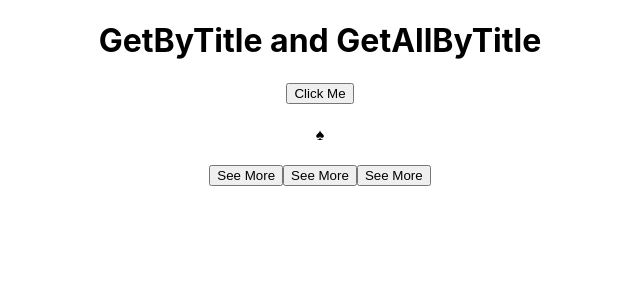
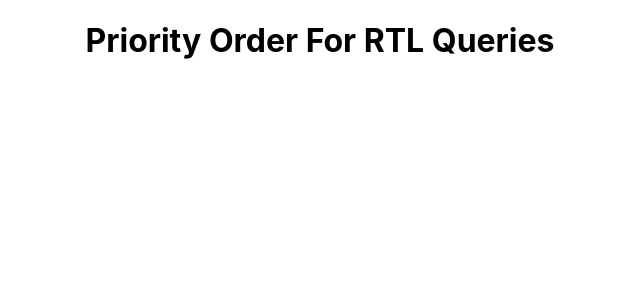
Before and after one commit to muazimmaqbool/React_Testing_Library, a React (Create React App) app: page / in a window 1280 px wide. Shown: the top 300 px of the page, without its empty margins (320-960 px from the left). Built offline with nearby package versions, Linux system fonts and the light colour scheme.

Commit message:
Priority order of rtl queries

```diff
--- /dev/null
+++ b/src/21_Priority_Order_RTL_Queries/Priority_Order_RTL_Queries.jsx
@@ -0,0 +1,29 @@
+import React from 'react'
+
+//lec #29 is skipped its about getByAltText and getAllByAltText (its not important and used very less)
+
+//lec #30 (important)
+//RTL: react testing library queries
+/*
+->In this part we will see which RTL Queries we should use while testing an element
+  either by id, title, role etc
+
+  ->The first priority is given to test an element by role i.e getByRole
+  then if role is not present then by label Text i.e getByLabel then > placeholder Text then by> text etc
+
+  see official documentation for react testing library and inside queries section you will see in which order
+  they are defined //https://testing-library.com/docs/queries/about
+  ->follow that pattern
+*/
+
+
+const Priority_Order_RTL_Queries = () => {
+  return (
+    <div>
+        <h1>Priority Order For RTL Queries</h1>
+
+    </div>
+  )
+}
+
+export default Priority_Order_RTL_Queries
--- a/src/App.js
+++ b/src/App.js
@@ -21,6 +21,7 @@ import GetByTestId_GetAllByTestId from './17_getByTextId_getAllByTextId/GetByTes
 import OverRidingTestId from "./18_OverridingTestId/OverRidingTestId"
 import GetByDisplayValue_GetAllByDisplayValue from './19_getByDisplayValue/GetByDisplayValue_GetAllByDisplayValue';
 import GetByTitle_GetAllByTitle from './20_getByTitle and getAllByTitle/GetByTitle_GetAllByTitle';
+import Priority_Order_RTL_Queries from './21_Priority_Order_RTL_Queries/Priority_Order_RTL_Queries';
 function App() {
   return (
     <div className="App">
@@ -47,7 +48,9 @@ function App() {
       {/* <GetByTestId_GetAllByTestId/> */}
       {/* <OverRidingTestId/> */}
       {/* <GetByDisplayValue_GetAllByDisplayValue/> */}
-      <GetByTitle_GetAllByTitle/>
+      {/* <GetByTitle_GetAllByTitle/> */}
+
+      <Priority_Order_RTL_Queries/>
 
 
     </div>
```
